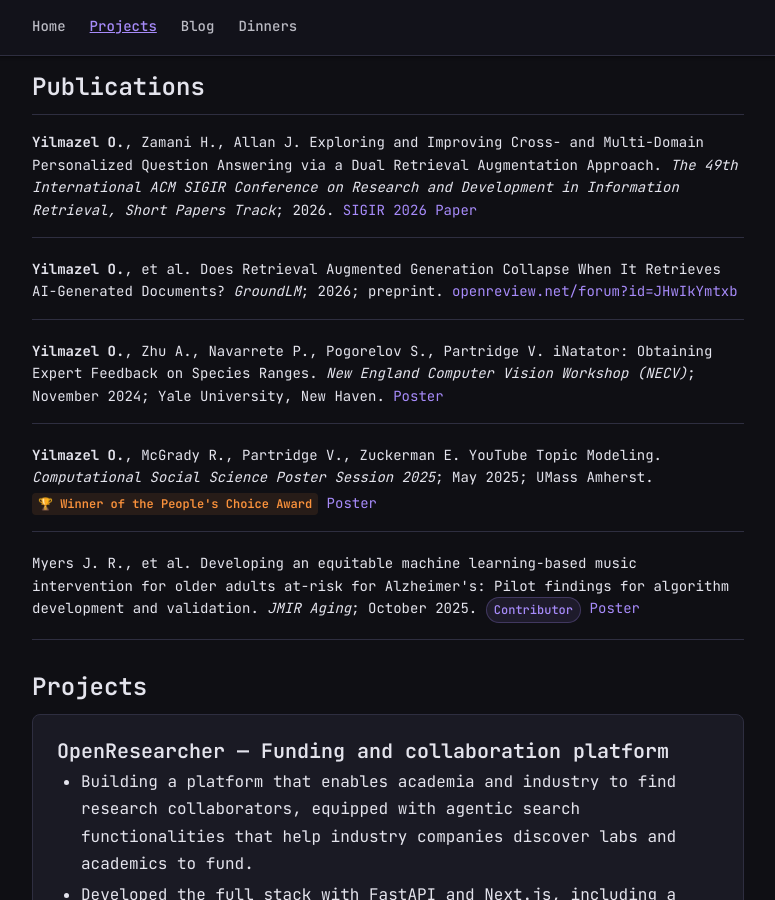
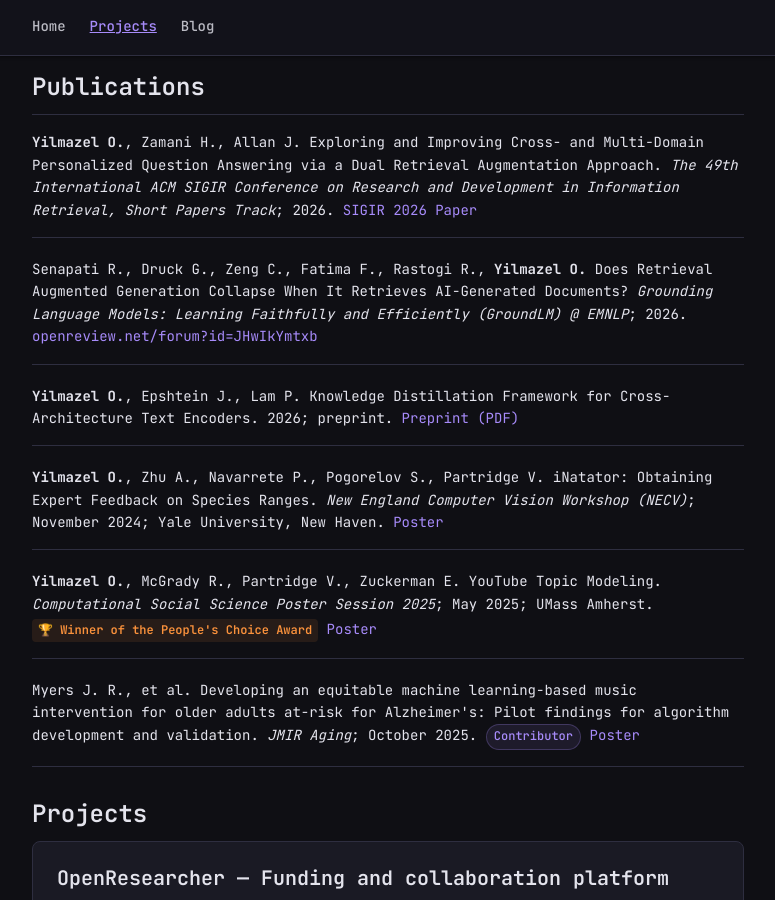
Before and after one commit to oz03-hub/oz03-hub.github.io, a Jekyll site: the page built from projects.md, in a window 1280 px wide and 900 px high, scrolled down 528 px. Shown: the whole window, without its empty margins (252-1027 px from the left). Built offline with Jekyll 4.4.1, drawn with Linux system fonts in a browser that asks for light colours.

Commit message:
resume updates

```diff
--- a/_includes/nav.html
+++ b/_includes/nav.html
@@ -5,7 +5,7 @@
       <li><a href="{{ '/' | relative_url }}"{% if page.url == '/' %} class="active"{% endif %}>Home</a></li>
       <li><a href="{{ '/projects' | relative_url }}"{% if page.url contains '/projects' %} class="active"{% endif %}>Projects</a></li>
       <li><a href="{{ '/blog' | relative_url }}"{% if page.url contains '/blog' %} class="active"{% endif %}>Blog</a></li>
-      <li><a href="{{ '/dinners' | relative_url }}"{% if page.url contains '/dinners' %} class="active"{% endif %}>Dinners</a></li>
+      <!-- <li><a href="{{ '/dinners' | relative_url }}"{% if page.url contains '/dinners' %} class="active"{% endif %}>Dinners</a></li> -->
     </ul>
   </div>
 </nav>
--- a/index.html
+++ b/index.html
@@ -23,7 +23,7 @@
     <a href="https://linkedin.com/in/ozelyilmazel" target="_blank" rel="noopener">
       <svg width="16" height="16" viewBox="0 0 24 24" fill="currentColor"><path d="M20.447 20.452h-3.554v-5.569c0-1.328-.027-3.037-1.852-3.037-1.853 0-2.136 1.445-2.136 2.939v5.667H9.351V9h3.414v1.561h.046c.477-.9 1.637-1.85 3.37-1.85 3.601 0 4.267 2.37 4.267 5.455v6.286zM5.337 7.433a2.062 2.062 0 0 1-2.063-2.065 2.064 2.064 0 1 1 2.063 2.065zm1.782 13.019H3.555V9h3.564v11.452zM22.225 0H1.771C.792 0 0 .774 0 1.729v20.542C0 23.227.792 24 1.771 24h20.451C23.2 24 24 23.227 24 22.271V1.729C24 .774 23.2 0 22.222 0h.003z"/></svg>
     </a>
-    <a href="/public/OzelYilmazel.pdf" download>
+    <a href="/public/OzelYilmazelResume-10-2026.pdf" download>
       <svg width="16" height="16" viewBox="0 0 24 24" fill="none" stroke="currentColor" stroke-width="2" stroke-linecap="round" stroke-linejoin="round"><path d="M21 15v4a2 2 0 0 1-2 2H5a2 2 0 0 1-2-2v-4"/><polyline points="7 10 12 15 17 10"/><line x1="12" x2="12" y1="15" y2="3"/></svg>
       Download Resume
     </a>
--- a/projects.md
+++ b/projects.md
@@ -4,7 +4,7 @@
 subtitle: Research, publications, and software
 ---
 
-<a class="cv-download" href="/public/OzelYilmazel.pdf" download>
+<a class="cv-download" href="/public/OzelYilmazelResume-10-2026.pdf" download>
   Download Resume (PDF)
 </a>
 
@@ -23,7 +23,10 @@
     <strong>Yilmazel O.</strong>, Zamani H., Allan J. Exploring and Improving Cross- and Multi-Domain Personalized Question Answering via a Dual Retrieval Augmentation Approach. <em>The 49th International ACM SIGIR Conference on Research and Development in Information Retrieval, Short Papers Track</em>; 2026. <a href="https://openreview.net/forum?id=hvbbvUCRGB">SIGIR 2026 Paper</a>
   </li>
   <li>
-    <strong>Yilmazel O.</strong>, et al. Does Retrieval Augmented Generation Collapse When It Retrieves AI-Generated Documents? <em>GroundLM</em>; 2026; preprint. <a href="https://openreview.net/forum?id=JHwIkYmtxb">openreview.net/forum?id=JHwIkYmtxb</a>
+    Senapati R., Druck G., Zeng C., Fatima F., Rastogi R., <strong>Yilmazel O.</strong> Does Retrieval Augmented Generation Collapse When It Retrieves AI-Generated Documents? <em>Grounding Language Models: Learning Faithfully and Efficiently (GroundLM) @ EMNLP</em>; 2026. <a href="https://openreview.net/forum?id=JHwIkYmtxb">openreview.net/forum?id=JHwIkYmtxb</a>
+  </li>
+  <li>
+    <strong>Yilmazel O.</strong>, Epshtein J., Lam P. Knowledge Distillation Framework for Cross-Architecture Text Encoders. 2026; preprint. <a href="/public/papers/KnowledgeDistillationFramework.pdf">Preprint (PDF)</a>
   </li>
   <li>
     <strong>Yilmazel O.</strong>, Zhu A., Navarrete P., Pogorelov S., Partridge V. iNatator: Obtaining Expert Feedback on Species Ranges. <em>New England Computer Vision Workshop (NECV)</em>; November 2024; Yale University, New Haven.
```
Also changed, not shown: CLAUDE.md (+2 -2 lines), README.md, 12 other files.
